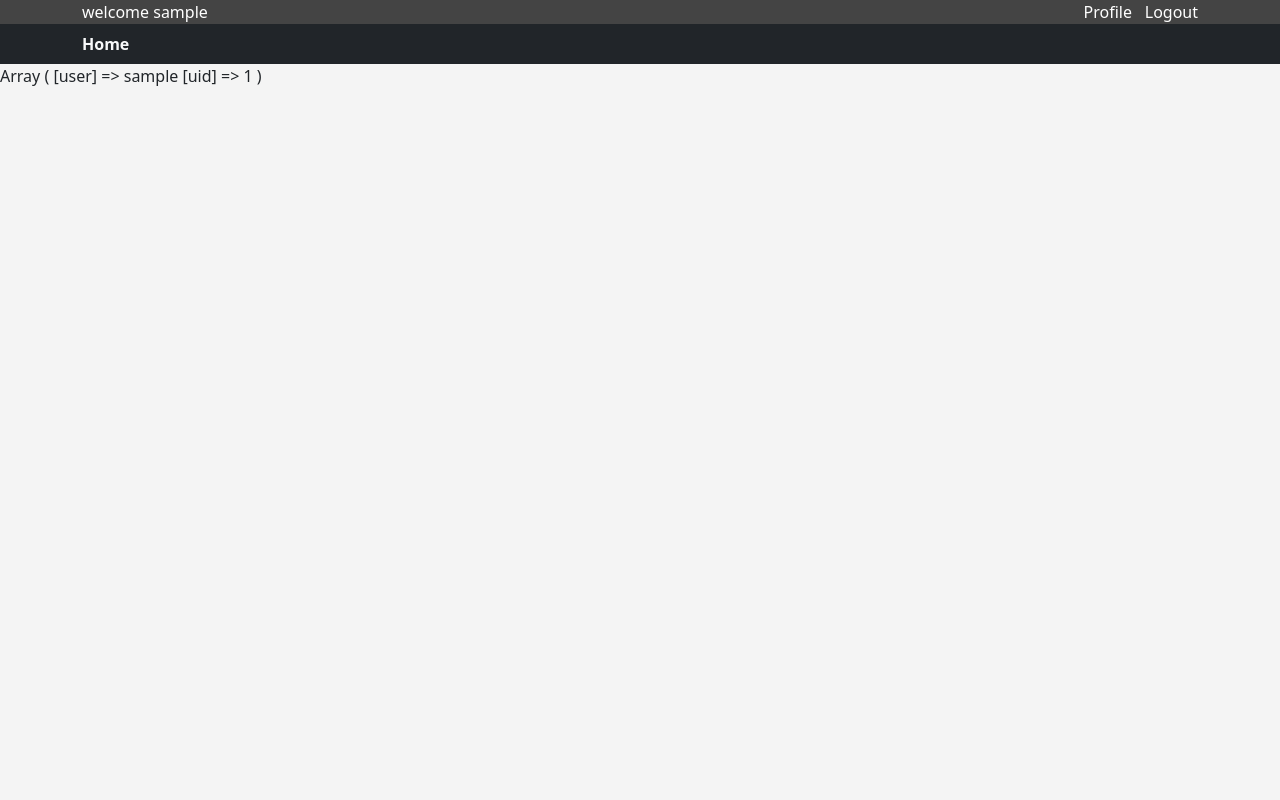
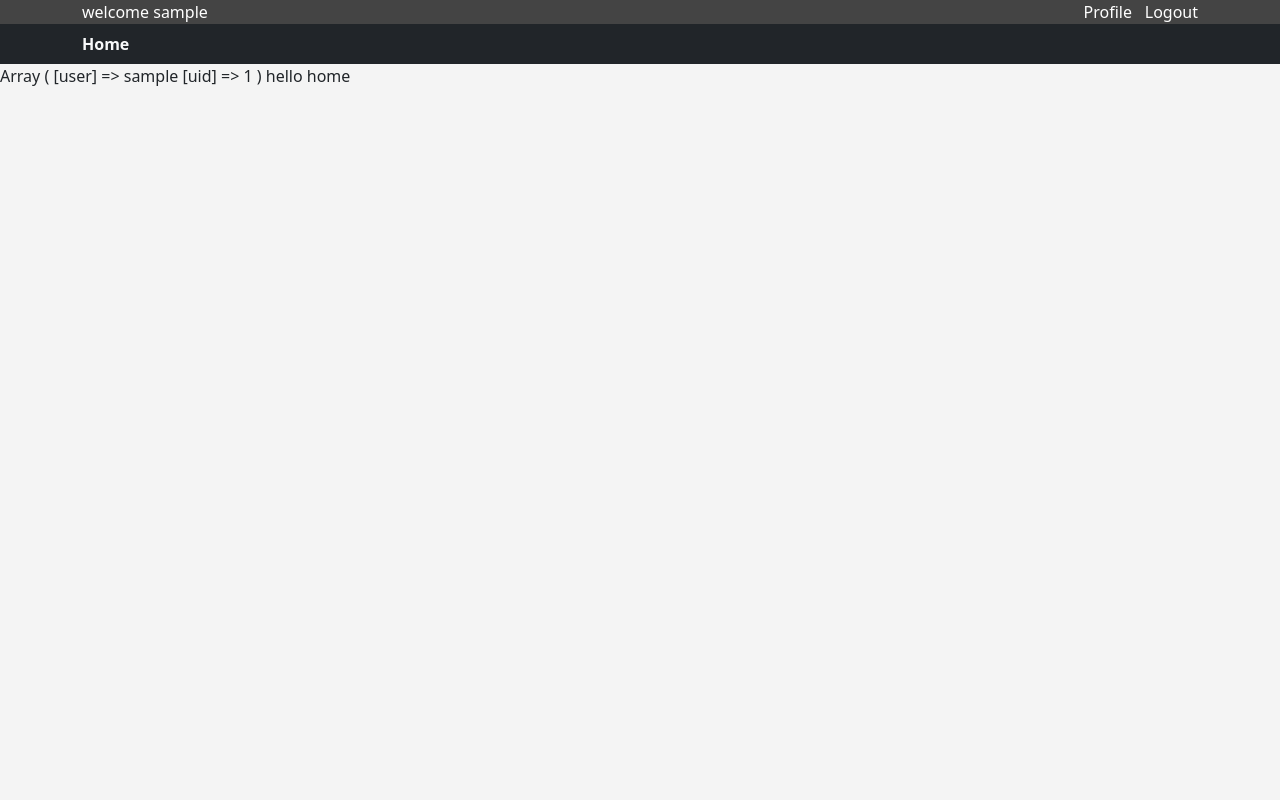
Before and after one commit to Hossam-Bakr/Ecommerce-Website, a PHP site: page /index.php in a window 1280 px wide. Run offline with PHP 8.4, Linux system fonts and the light colour scheme; the visitor is signed in with stand-in values (Sample User, id 1); data that the repository does not hold is empty; some libraries are stand-ins or nearby versions.

Commit message:
text added to home page

```diff
--- a/index.php
+++ b/index.php
@@ -6,7 +6,7 @@ $pageTitle = 'Home';
 include "init.php";
 print_r($_SESSION);
 
-
+echo  "hello home " ;
 
 
 include $tpl . "footer.php";
```
